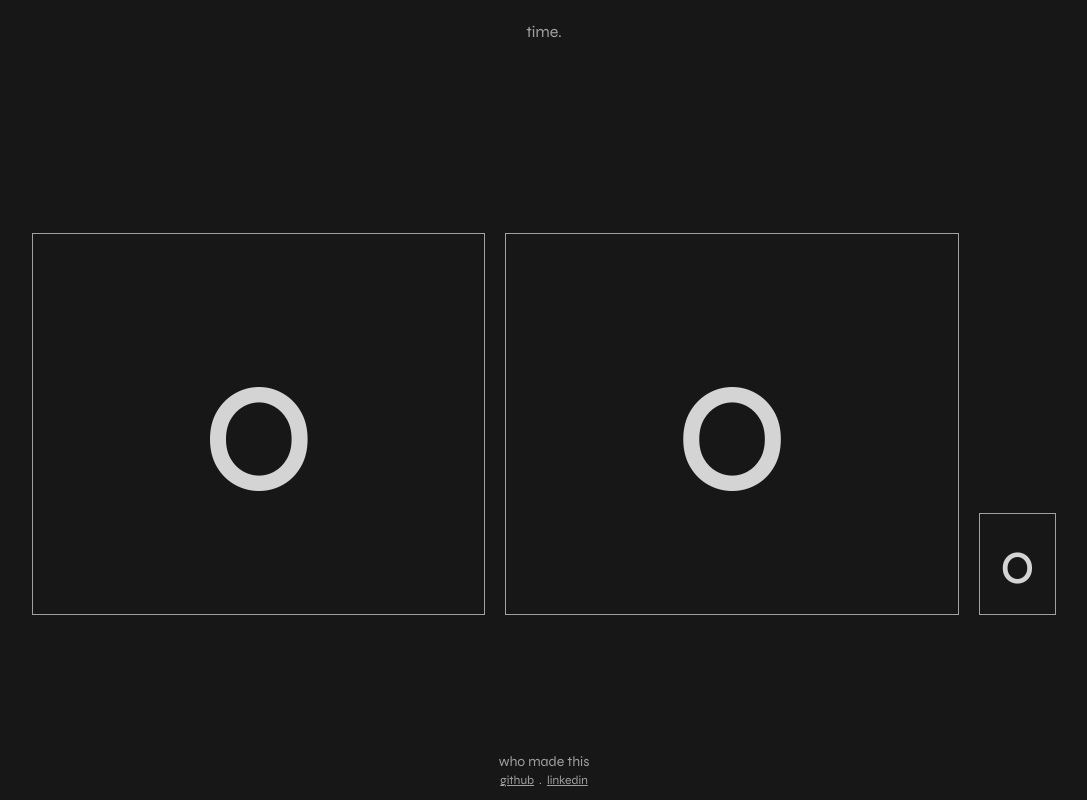
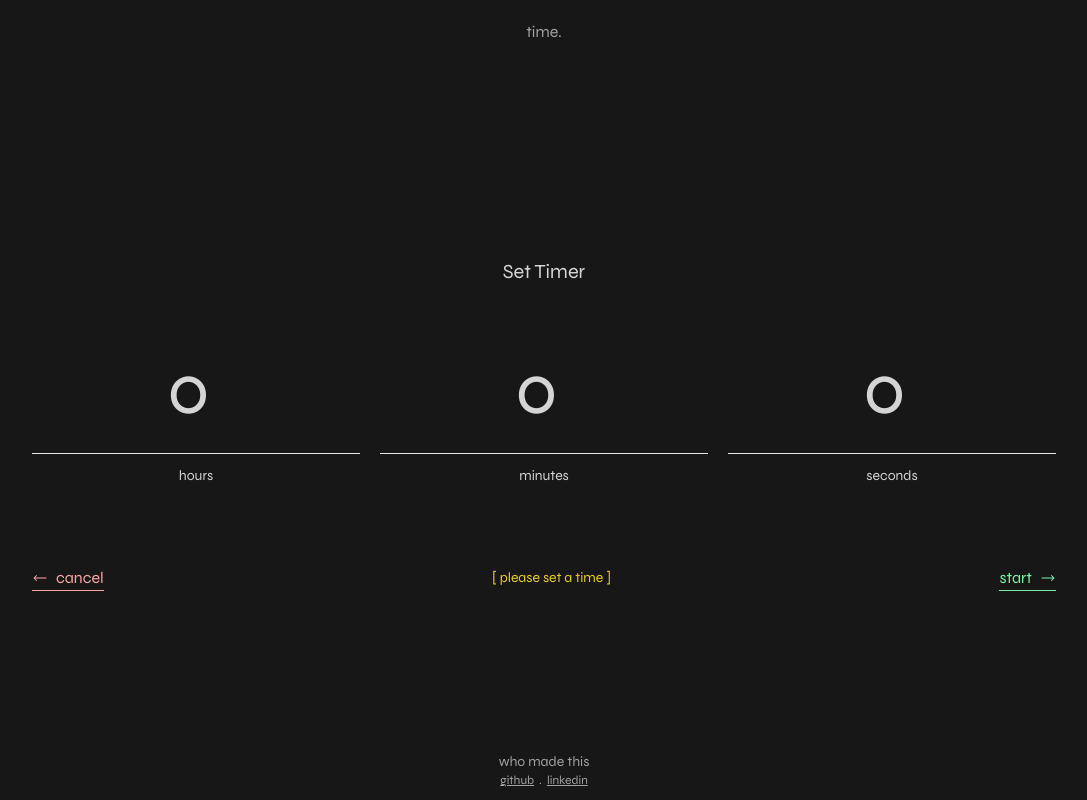
Before and after one commit to limitlez2020/timer-app, a Next.js app: page /timer in a window 1280 px wide. Both pictures are taken after a click on the button "start". Shown: the whole page, without its empty margins (96-1183 px from the left). Built offline with nearby package versions, Linux system fonts and the light colour scheme.

Commit message:
1. Added hours, minutes, seconds tag to the timer page. 2. Added warning message for users if they try to start timer with 0 hours, 0 minutes, and 0 seconds

```diff
--- a/app/components/TimerUI.js
+++ b/app/components/TimerUI.js
@@ -48,7 +48,7 @@ export default function TimerUI ({hrs, mins, secs}) {
           else if (hours === 0) {
             /* Timer is up */
             clearInterval(interval)
-            alert("Time is up")
+            alert("Time is up ⏰")
           }
         }
       }
@@ -69,15 +69,20 @@ export default function TimerUI ({hrs, mins, secs}) {
       {/* Time: */}
       <div className="flex items-end justify-between gap-5 w-4/5 text-neutral-300">
         {/* Hour: */}
-        <div className="flex justify-center items-center w-1/2 py-10 text-[200px] border border-neutral-400">
+        <div className="flex relative justify-center items-center w-1/2 py-10 text-[200px] border border-neutral-400">
           {hours}
+          <p className="flex absolute bottom-3 text-base">hours</p>
         </div>
         {/* Minute: */}
-        <div className="flex justify-center w-1/2 py-10 border border-neutral-400">
-          <p className="text-[200px]">{minutes}</p>
+        <div className="flex relative justify-center w-1/2 py-10 text-[200px] border border-neutral-400">
+          {minutes}
+          <p className="flex absolute bottom-3 text-base">minutes</p>
         </div>
         {/* Seconds */}
-        <p className="flex justify-center h-fit p-5 border border-neutral-400 text-6xl">{seconds}</p>
+        <div className="flex relative justify-center p-7 border border-neutral-400 text-6xl">
+          {String(seconds).padStart(2, "0")}
+          <p className="flex absolute bottom-1 text-xs">seconds</p>
+        </div>
       </div>
     </div>
   )
--- a/app/timer/page.js
+++ b/app/timer/page.js
@@ -12,6 +12,7 @@ export default function Timer () {
   const [minutes, setMinutes] = useState(0);
   const [seconds, setSeconds] = useState(0);
   const [isTimerSet, setIsTimerSet] = useState(false);
+  const [noTimeSet, setNoTimeSet] = useState(false)
 
 
 
@@ -37,6 +38,21 @@ export default function Timer () {
     if (input < min) { return min }
     else if (input > max) { return max }
     else { return input }
+  }
+
+
+
+
+  /* Function to handle starting the timer: */
+  const startTimer = () => {
+    /* If no time is set, display warning to user */
+    if (hours === 0 && minutes === 0 && seconds === 0) {
+      setNoTimeSet(true)
+    }
+    else {
+      /* Display the timer UI */
+      setIsTimerSet(true)
+    }
   }
 
 
@@ -93,9 +109,15 @@ export default function Timer () {
               <ArrowLongLeftIcon className="size-4"/>
               cancel
             </Link>
+
+            {/* Display warning message to user */}
+            {noTimeSet && <p className="flex text-yellow-300 opacity-90 lowercase text-sm">
+              [ please set a time ]
+            </p>}
+
             {/* Start */}
             <button className="flex flex-row justify-center items-center border-b gap-2 text-green-300 cursor-pointer"
-                    onClick={() => setIsTimerSet(true)}>
+                    onClick={startTimer}>
               start
               <ArrowLongRightIcon className="size-4"/>
             </button>
```
